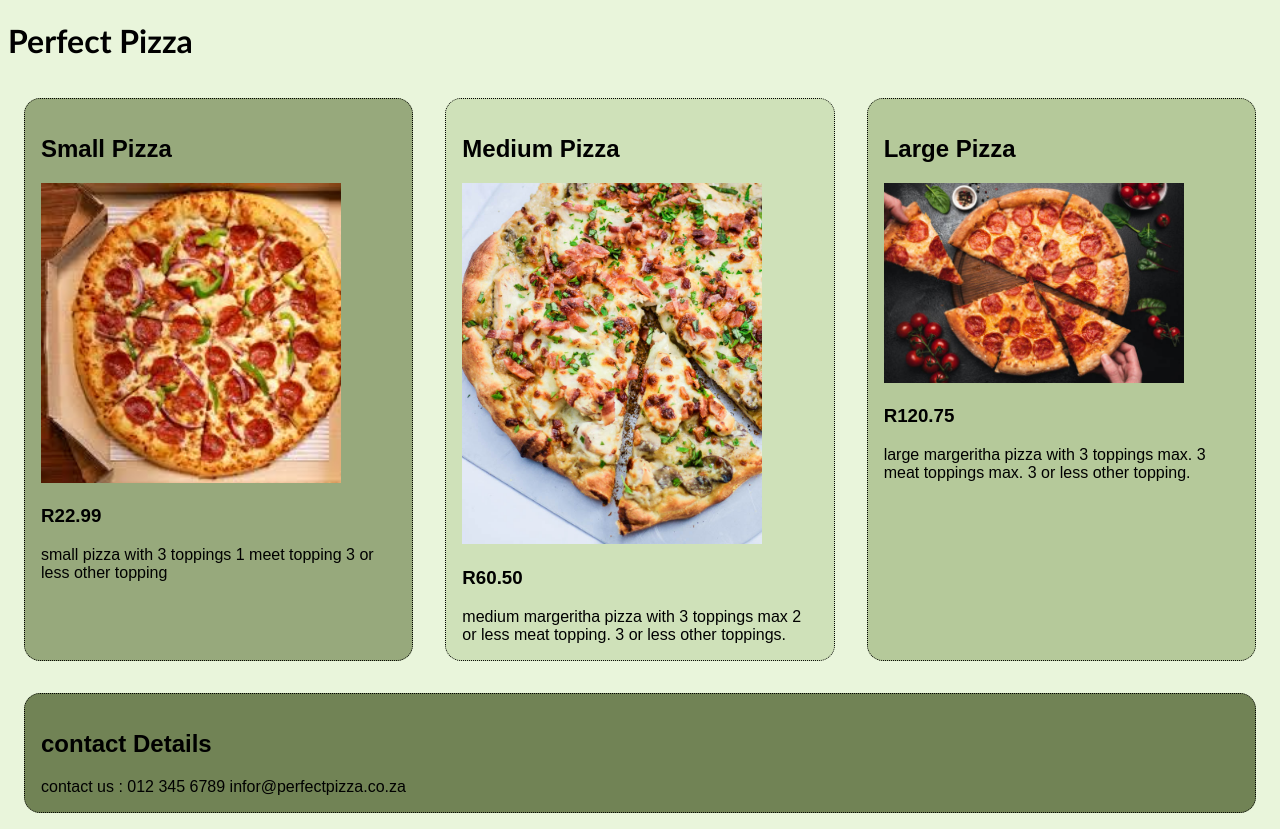
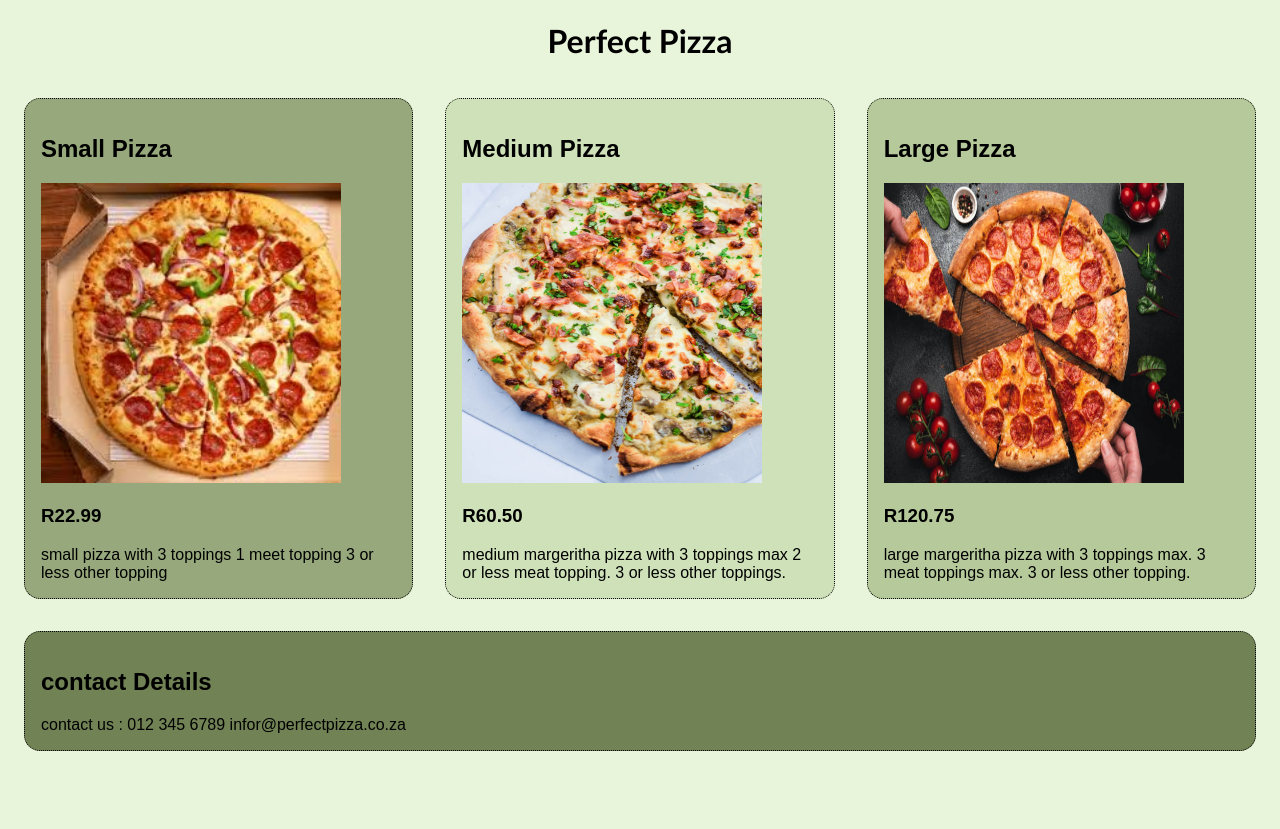
Before and after one commit to Regionald/perfector-pizza, a plain HTML site: page index.html in a window 1280 px wide. After the commit the page ends 800 px from the top, so only its background shows below. Drawn offline with Linux system fonts and the light colour scheme.

Commit message:
centered the header & fixed the pics

```diff
--- a/index.html
+++ b/index.html
@@ -10,13 +10,13 @@
 </head>
 
 <body>
-    <h1 style="font-family: 'Gill Sans', 'Gill Sans MT', Calibri, 'Trebuchet MS', sans-serif;">Perfect Pizza </h1>
+    <h1 class="headcenter">Perfect Pizza </h1>
 
     <div class="pizzas">
 
         <div class="small pizza">
             <h2>Small Pizza</h2>
-            <img src="small.jpg" alt="pizza" width="300">
+            <img src="small.jpg" alt="pizza" width="300" height="300">
             <h3>R22.99</h3>
             <div>
                 small pizza with 3 toppings
@@ -28,7 +28,7 @@
 
         <div class="medium pizza">
             <h2>Medium Pizza</h2>
-            <img src="medium.jpg" alt="pizza" width="300">
+            <img src="medium.jpg" alt="pizza" width="300" height="300">
             <h3>R60.50</h3>
             <div>
                 medium margeritha pizza with 3 toppings max 2 or less meat topping. 3 or less other toppings.
@@ -38,7 +38,7 @@
 
         <div class="large pizza">
             <h2>Large Pizza</h2>
-            <img src="large.jpg" alt="pizza" width="300">
+            <img src="large.jpg" alt="pizza" width="300" height="300">
             <h3>R120.75</h3>
             <div>
                 large margeritha pizza with 3 toppings max. 3 meat toppings max. 3 or less other topping.
--- a/style.css
+++ b/style.css
@@ -36,3 +36,7 @@ body {
         display:flex;
     }
 }
+.headcenter {
+    text-align: center;
+    font-family: 'Gill Sans', 'Gill Sans MT', Calibri, 'Trebuchet MS', sans-serif;
+}
```
